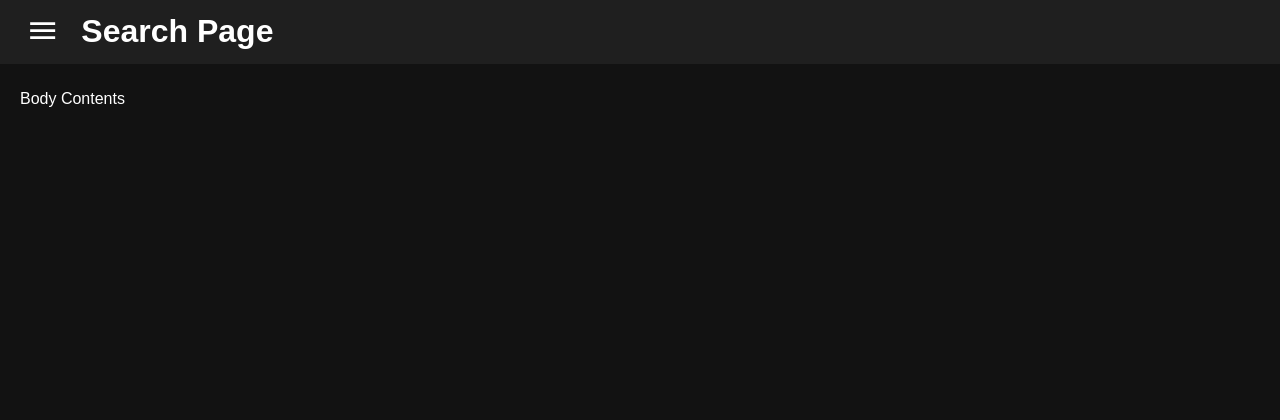
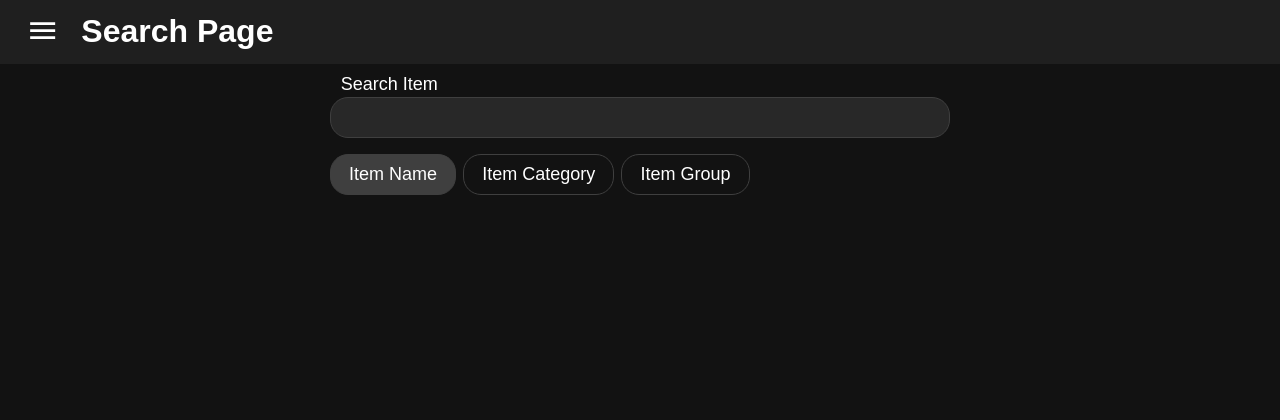
Before and after one commit to Antipoison7/tool-tracker, a PHP site: page / in a window 1280 px wide. Shown: the top 420 px of the page. Run offline with PHP 8.4, Linux system fonts and the light colour scheme.

Commit message:
Feature: Added and styled inputs for search page

```diff
--- a/site/index.php
+++ b/site/index.php
@@ -8,11 +8,27 @@
 <html>
     <head>
         <?php new Meta("Site Inventory Search", "A page that allows for searching the locations of various tools and parts", true); ?>
+        <link rel="stylesheet" href="./resources/styles/pages/index.css">
     </head>
     <body>
         <?php new Header("Search Page") ?>
         <main>
-            <p>Body Contents</p>
+            <div class="input-box">
+                <div class="search-box">
+                    <label for="search-bar">Search Item</label>
+                    <input type="text" name="search-bar" id="search-bar">
+                </div>
+
+                <!-- Radio button for item selection -->
+                 <div class="radio-box">
+                     <input type="radio" id="name" name="search-type" checked="checked">
+                     <label for="name">Item Name</label>
+                     <input type="radio" id="category" name="search-type">
+                     <label for="category">Item Category</label>
+                     <input type="radio" id="group" name="search-type">
+                     <label for="group">Item Group</label>
+                 </div>
+            </div>
         </main>
         <?php new Footer() ?>
     </body>
--- /dev/null
+++ b/site/resources/styles/pages/index.css
@@ -0,0 +1,83 @@
+input[type="text"]{
+    background-color: var(--clr-surface-a10);
+    font-size: large;
+    padding: 0.5em 1em;
+    border-radius: 1em;
+    border: 1px solid var(--clr-surface-a20);
+    color: var(--clr-light-a0);
+}
+
+input[type="text"]::placeholder{
+    color: var(--clr-surface-a50);
+}
+
+input[type="text"]:focus{
+    outline: none;
+    box-shadow: 0 0 3px var(--clr-primary-a0);
+    caret-color: var(--clr-light-a0);
+}
+
+input[type="text"]:hover{
+    border: 1px solid var(--clr-surface-a10);
+    background-color: var(--clr-surface-a20);
+}
+
+input[type="radio"]{
+    margin: 0;
+    appearance: none;
+    opacity: 0;
+    -webkit-appearance: none;
+}
+
+label{
+    font-size: large;
+}
+
+input[type="radio"] + label{
+    border: 1px solid var(--clr-surface-a20);
+    padding: 0.5em 1em;
+    border-radius: 1em;
+    margin-right: 0.4em;
+}
+
+input[type="radio"]:hover + label{
+    background-color: var(--clr-surface-a30) !important;
+    cursor: pointer;
+}
+
+#name:checked + label{
+    color: var(--clr-light-a0);
+    background-color: var(--clr-surface-a20);
+}
+
+#category:checked + label{
+    color: var(--clr-light-a0);
+    background-color: var(--clr-surface-a20);
+}
+
+#group:checked + label{
+    color: var(--clr-light-a0);
+    background-color: var(--clr-surface-a20);
+}
+
+.input-box{
+    display: flex;
+    flex-direction: column;
+    width: 50%;
+    margin: 0 auto;
+    gap: 1em;
+}
+
+.search-box{
+    display: flex;
+    flex-direction: column;
+    gap: 0.1em;
+}
+
+.search-box label{
+    margin-left: 0.6em;
+}
+
+.radio-box{
+    display: flex;
+}
```
